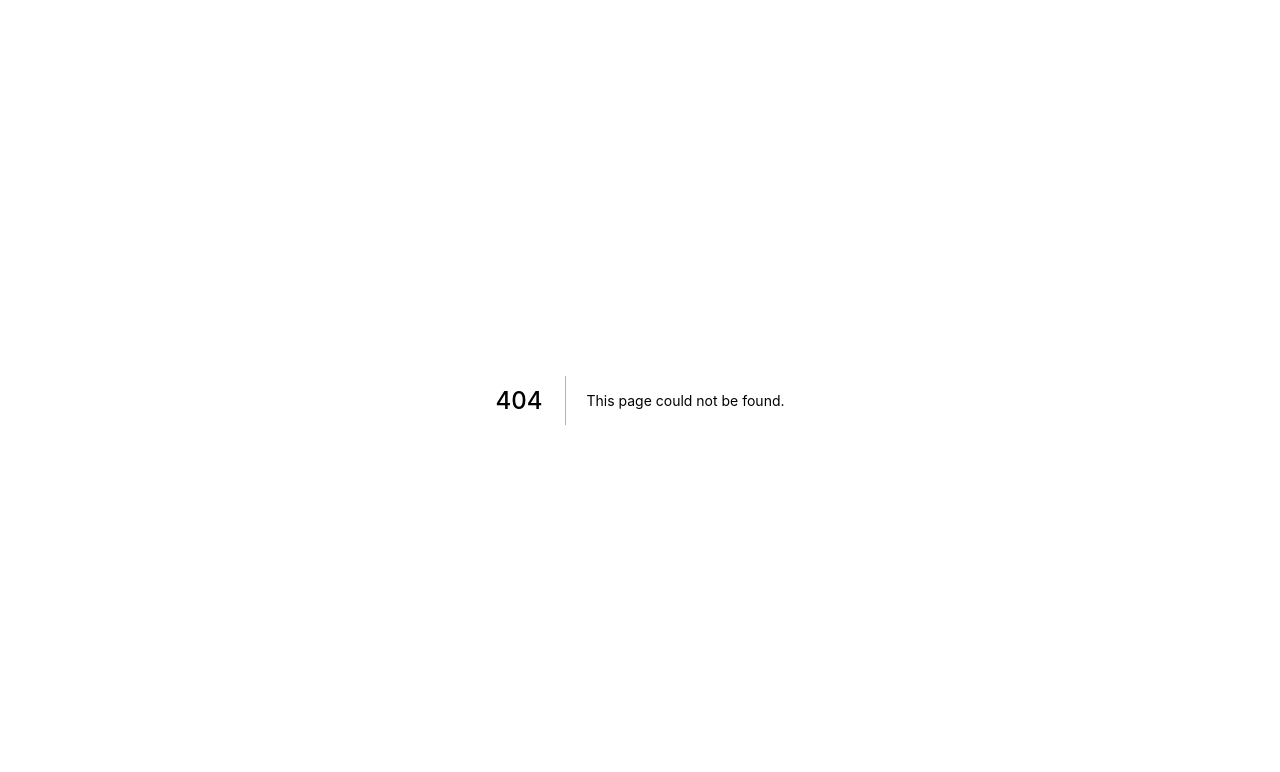
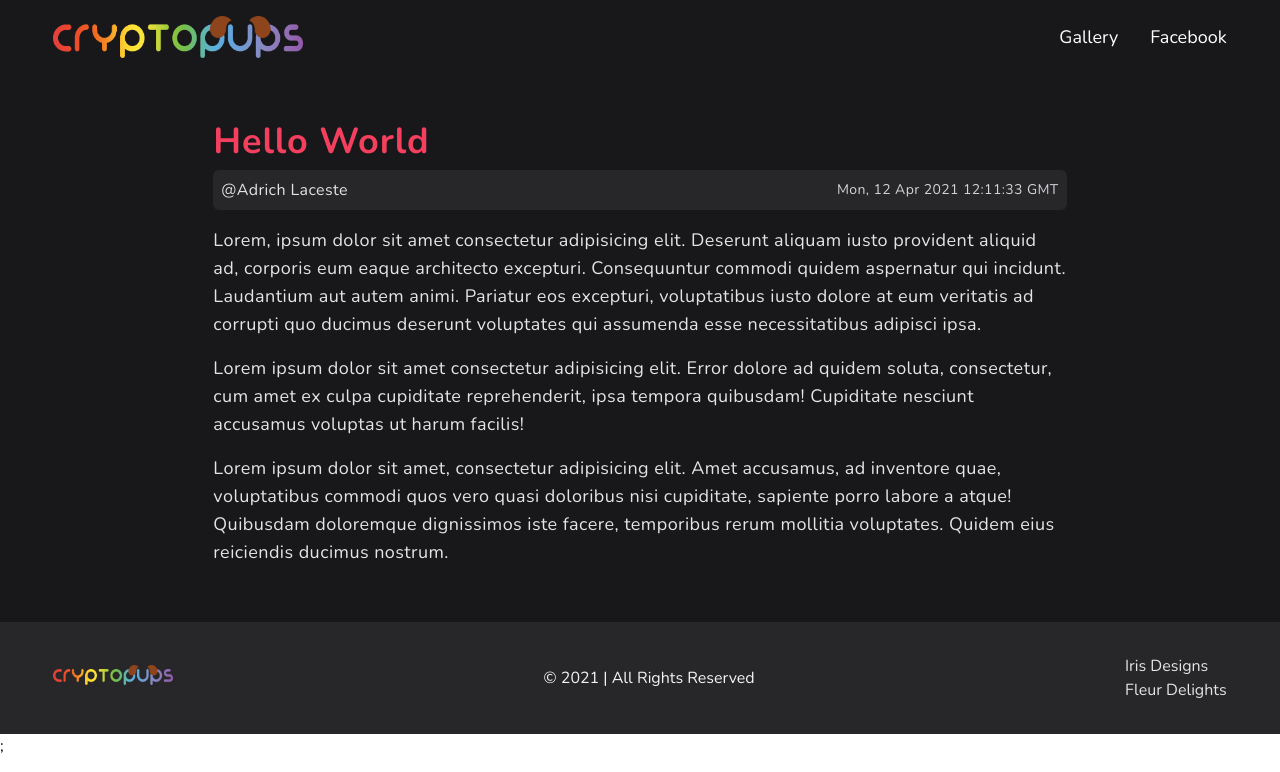
Before and after one commit to TheBoringDude/cryptopups, a Next.js app: page /blog/hello-world in a window 1280 px wide. Before the commit this address had no page. Shown: the top 772 px of the page. Built offline with nearby package versions, Linux system fonts and the light colour scheme.

Commit message:
add:: sample blog content

```diff
--- a/src/components/LinkButton.tsx
+++ b/src/components/LinkButton.tsx
@@ -18,3 +18,5 @@ export const LinkButton = ({ href, className, children }: LinkButtonProps) => {
     </Link>
   );
 };
+
+export type { LinkButtonProps };
--- a/src/components/theme/buttons.tsx
+++ b/src/components/theme/buttons.tsx
@@ -5,6 +5,7 @@
 import { ButtonHTMLAttributes, ReactNode } from 'react';
 
 import { SlideColorsContext, usePupsTheme } from '@lib/theme';
+import { LinkButton, LinkButtonProps } from '@components/LinkButton';
 
 interface ThemeButtonProps extends ButtonHTMLAttributes<HTMLElement> {
   children: ReactNode;
@@ -22,3 +23,16 @@ export const ThemeButton = (props: ThemeButtonProps) => {
     </button>
   );
 };
+
+export const ThemeLinkButton = ({ href, className, children }: LinkButtonProps) => {
+  const { pupmode } = usePupsTheme();
+
+  return (
+    <LinkButton
+      href={href}
+      className={`${SlideColorsContext[pupmode]?.button.base} ${SlideColorsContext[pupmode]?.button.hover} ${className}`}
+    >
+      {children}
+    </LinkButton>
+  );
+};
--- a/src/lib/theme.ts
+++ b/src/lib/theme.ts
@@ -7,6 +7,7 @@ type SlideColorsProps = { color: string; button: { base: string; hover: string }
 export const SlideColorsContext = {
   blue: {
     color: 'bg-blue-500',
+    text: 'text-blue-500',
     button: {
       base: 'bg-blue-500',
       hover: 'hover:bg-blue-600'
@@ -15,6 +16,7 @@ export const SlideColorsContext = {
   },
   green: {
     color: 'bg-green-500',
+    text: 'text-green-500',
     button: {
       base: 'bg-green-500',
       hover: 'hover:bg-green-600'
@@ -23,6 +25,7 @@ export const SlideColorsContext = {
   },
   purple: {
     color: 'bg-purple-500',
+    text: 'text-purple-500',
     button: {
       base: 'bg-purple-500',
       hover: 'hover:bg-purple-600'
@@ -31,6 +34,7 @@ export const SlideColorsContext = {
   },
   white: {
     color: 'bg-white',
+    text: 'text-white',
     button: {
       base: 'text-black bg-white',
       hover: 'hover:bg-gray-100 hover:text-black'
@@ -39,6 +43,7 @@ export const SlideColorsContext = {
   },
   yellow: {
     color: 'bg-yellow-500',
+    text: 'text-yellow-500',
     button: {
       base: 'bg-yellow-500',
       hover: 'hover:bg-yellow-600'
@@ -47,6 +52,7 @@ export const SlideColorsContext = {
   },
   orange: {
     color: 'bg-orange-500',
+    text: 'text-orange-500',
     button: {
       base: 'bg-orange-500',
       hover: 'hover:bg-orange-600'
@@ -55,6 +61,7 @@ export const SlideColorsContext = {
   },
   rose: {
     color: 'bg-rose-500',
+    text: 'text-rose-500',
     button: {
       base: 'bg-rose-500',
       hover: 'hover:bg-rose-600'
--- /dev/null
+++ b/src/pages/blog/hello-world/index.tsx
@@ -0,0 +1,40 @@
+import { BaseLayout } from '@layouts/base';
+import { SlideColorsContext, usePupsTheme } from '@lib/theme';
+
+export default function SampleBlogContentPage() {
+  const { pupmode } = usePupsTheme();
+
+  return (
+    <BaseLayout title="Hello World">
+      <div className="text-gray-200 w-4/5 md:w-2/3 mx-auto my-12">
+        <h2 className={`text-4xl font-bold tracking-wide ${SlideColorsContext[pupmode].text}`}>
+          Hello World
+        </h2>
+        <div className="my-2 p-2 bg-gray-800 tracking-wide rounded-md flex flex-col sm:flex-row items-center justify-between">
+          <h4 className="">@Adrich Laceste</h4>
+          <p className="text-sm text-gray-300 font-light">{new Date().toUTCString()}</p>
+        </div>
+        <div>
+          <p className="py-2 text-base sm:text-lg tracking-wide">
+            Lorem, ipsum dolor sit amet consectetur adipisicing elit. Deserunt aliquam iusto
+            provident aliquid ad, corporis eum eaque architecto excepturi. Consequuntur commodi
+            quidem aspernatur qui incidunt. Laudantium aut autem animi. Pariatur eos excepturi,
+            voluptatibus iusto dolore at eum veritatis ad corrupti quo ducimus deserunt voluptates
+            qui assumenda esse necessitatibus adipisci ipsa.
+          </p>
+          <p className="py-2 text-base sm:text-lg tracking-wide">
+            Lorem ipsum dolor sit amet consectetur adipisicing elit. Error dolore ad quidem soluta,
+            consectetur, cum amet ex culpa cupiditate reprehenderit, ipsa tempora quibusdam!
+            Cupiditate nesciunt accusamus voluptas ut harum facilis!
+          </p>
+          <p className="py-2 text-base sm:text-lg tracking-wide">
+            Lorem ipsum dolor sit amet, consectetur adipisicing elit. Amet accusamus, ad inventore
+            quae, voluptatibus commodi quos vero quasi doloribus nisi cupiditate, sapiente porro
+            labore a atque! Quibusdam doloremque dignissimos iste facere, temporibus rerum mollitia
+            voluptates. Quidem eius reiciendis ducimus nostrum.
+          </p>
+        </div>
+      </div>
+    </BaseLayout>
+  );
+}
--- a/src/pages/blog/index.tsx
+++ b/src/pages/blog/index.tsx
@@ -2,8 +2,7 @@ import { BaseLayout } from '@layouts/base';
 
 import { Container } from '@components/container';
 import { SlideColorsContext, usePupsTheme } from '@lib/theme';
-import { LinkButton } from '@components/LinkButton';
-import { ThemeButton } from '@components/theme/buttons';
+import { ThemeLinkButton } from '@components/theme/buttons';
 
 const SampleBlogContent = {
   title: 'Hello World',
@@ -33,7 +32,14 @@ const BlogPage = () => {
               </h3>
               <div className="px-6 my-3">
                 <p className="text-gray-300 text-lg py-2">{blog.excerpt}</p>
-                <ThemeButton className="py-2 px-6 rounded-lg text-white">Read More</ThemeButton>
+                <div className="mt-2 mb-6">
+                  <ThemeLinkButton
+                    href="/blog/hello-world"
+                    className="py-2 px-6 rounded-lg text-white"
+                  >
+                    Read More
+                  </ThemeLinkButton>
+                </div>
               </div>
               <div className="py-2 px-4 flex items-center justify-between bg-coolGray-700 rounded-b-md">
                 <h4 className="text-gray-200 hover:underline">@{blog.author}</h4>
```
